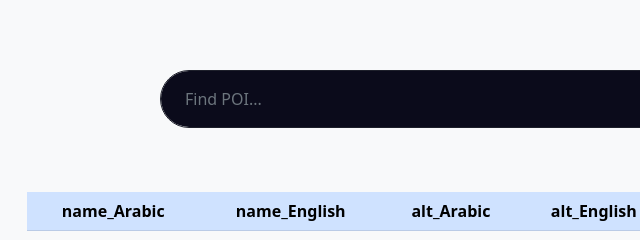
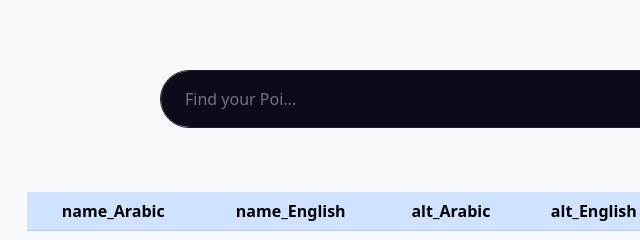
Before and after one commit to ahmedmostafamohmed/serchFromJsnFile, a plain HTML site: page index.html in a window 1280 px wide. Shown: the part 172-412 px from the top of the page, 81-721 px from the left. Drawn offline with nearby package versions, Linux system fonts and the light colour scheme.

Commit message:
Update index.html

```diff
--- a/index.html
+++ b/index.html
@@ -53,7 +53,7 @@
                     <div class="input-srarch text-center">
                         <input type="search" id="FindLocation"
                             class="form-control text-white p-3 px-4 pl-10 w-full rounded-pill dark:placeholder-gray-400"
-                            placeholder="Find POI..." required="">
+                            placeholder="Find your Poi..." required="">
 
                     </div>
                 </form>
```
